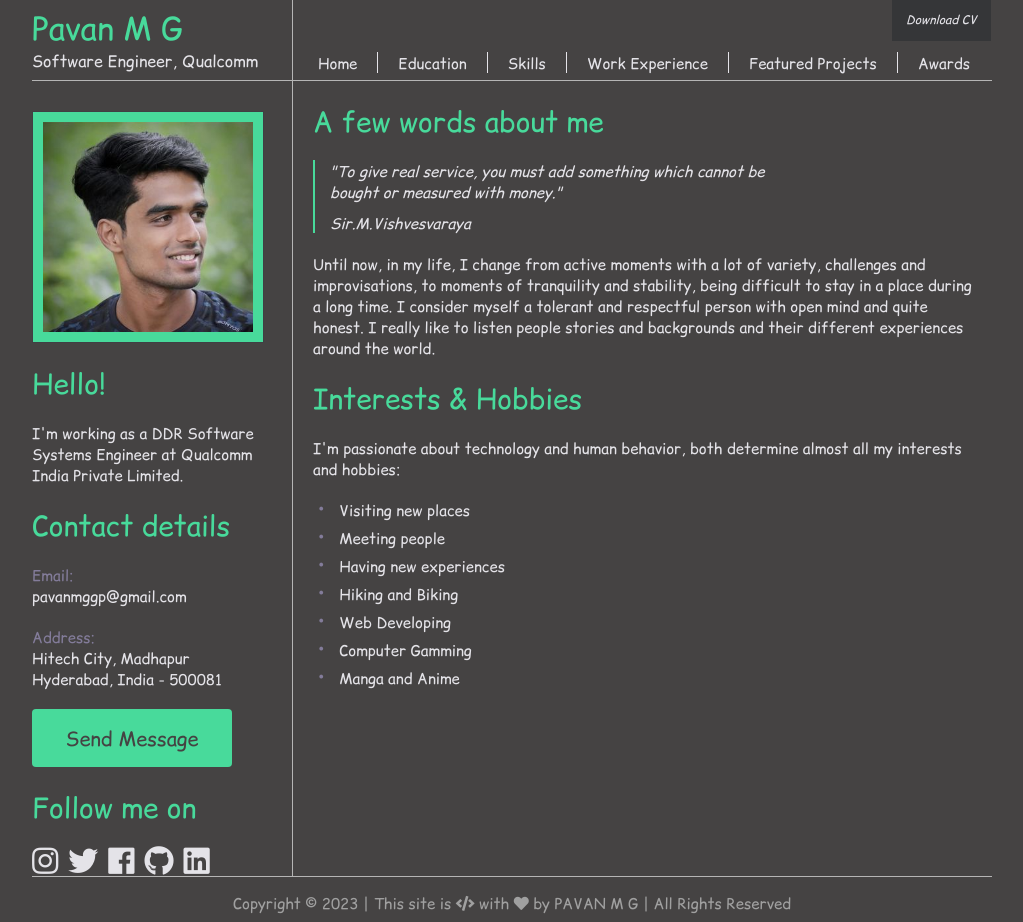
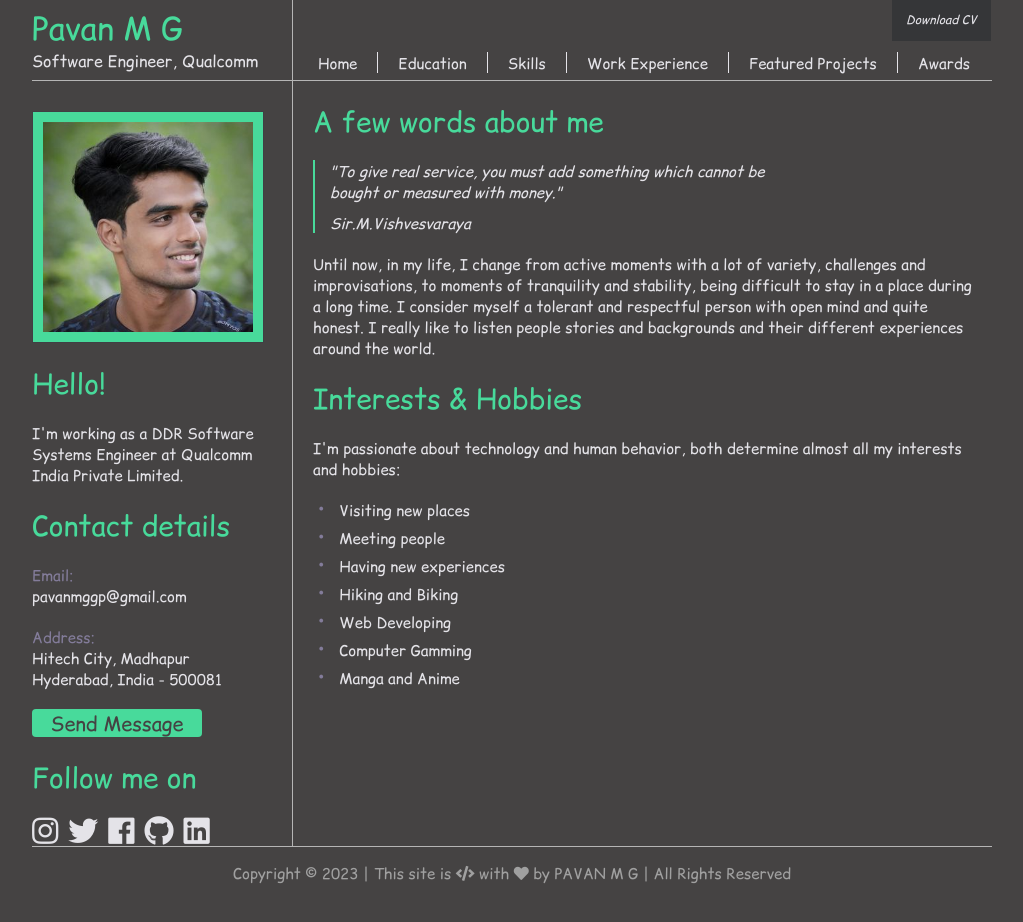
Before and after one commit to pavan-mg/pavan-mg.github.io, a Jekyll site: the page built from index.html, in a window 1280 px wide and 922 px high. Shown: the whole window, without its empty margins (128-1151 px from the left). Built offline with Jekyll 4.4.1, drawn with Linux system fonts in a browser that asks for light colours.

Commit message:
Update main.css

```diff
--- a/css/main.css
+++ b/css/main.css
@@ -276,7 +276,6 @@
 	border-radius: 4px;
 	background-color: #48DA9B;
 	text-align: center;
-	padding: 15px;
 	width: 170px;
 	transition: all 0.5s;
 	cursor: pointer;
@@ -292,6 +291,7 @@
 		text-decoration: None;
 		font-size: 20px;
 		color: rgb(69, 67, 67);
+		padding: 15px;
 	}
 	.send_message_button a:hover {
 		color: #e4e3e8;
```
